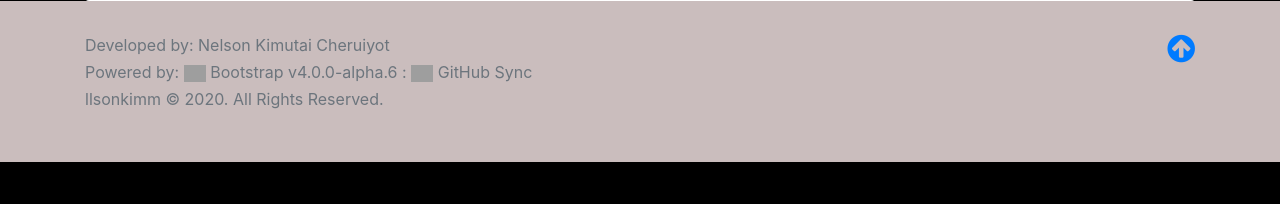
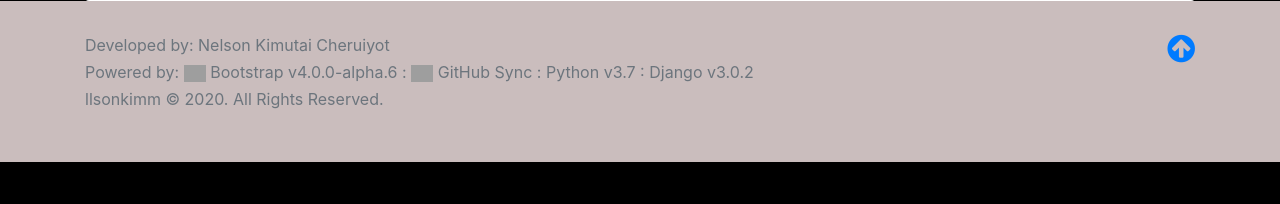
Before and after one commit to llsonkimm/mysite, a Django app: page / in a window 1280 px wide. Shown: the part 2570-2774 px from the top of the page. Run offline with Django 3.2, Linux system fonts and the light colour scheme; data comes from the database, SQL or seed files in the repository; some libraries are stand-ins or nearby versions; grey boxes are pictures that could not be loaded.

Commit message:
amend templates

```diff
--- a/blog/templates/blog_index.html
+++ b/blog/templates/blog_index.html
@@ -1,7 +1,7 @@
 
 {% block page_content %}
 <div class="col-md-8 offset-md-2">
-    <h1>Blog Index</h1>
+    <h1>Soon to post something</h1>
     <hr>
     {% for post in posts %}
     <h2><a href="{% url 'blog_detail' post.pk%}">{{ post.title }}</a></h2>
--- a/my_portfolio/templates/base.html
+++ b/my_portfolio/templates/base.html
@@ -177,7 +177,7 @@
     </p>
     <p>Developed by: Nelson Kimutai Cheruiyot</p>
     <p>Powered by: <img class="img-fluid" src="https://res.cloudinary.com/lsonkimm/image/upload/v1580121663/Bootstrap_logo.svg_qu7jqv.png" alt="bootstrap" /> Bootstrap v4.0.0-alpha.6   :
-      <img class="img-fluid" src="https://res.cloudinary.com/lsonkimm/image/upload/v1580121232/GitHub_cnou8r.png" alt="github" /> GitHub Sync</p>
+      <img class="img-fluid" src="https://res.cloudinary.com/lsonkimm/image/upload/v1580121232/GitHub_cnou8r.png" alt="github" /> GitHub Sync   : Python v3.7    : Django v3.0.2</p>  <p></p>
     <p>llsonkimm &copy; 2020. All Rights Reserved.</p>
   </div>
 </footer>
```
